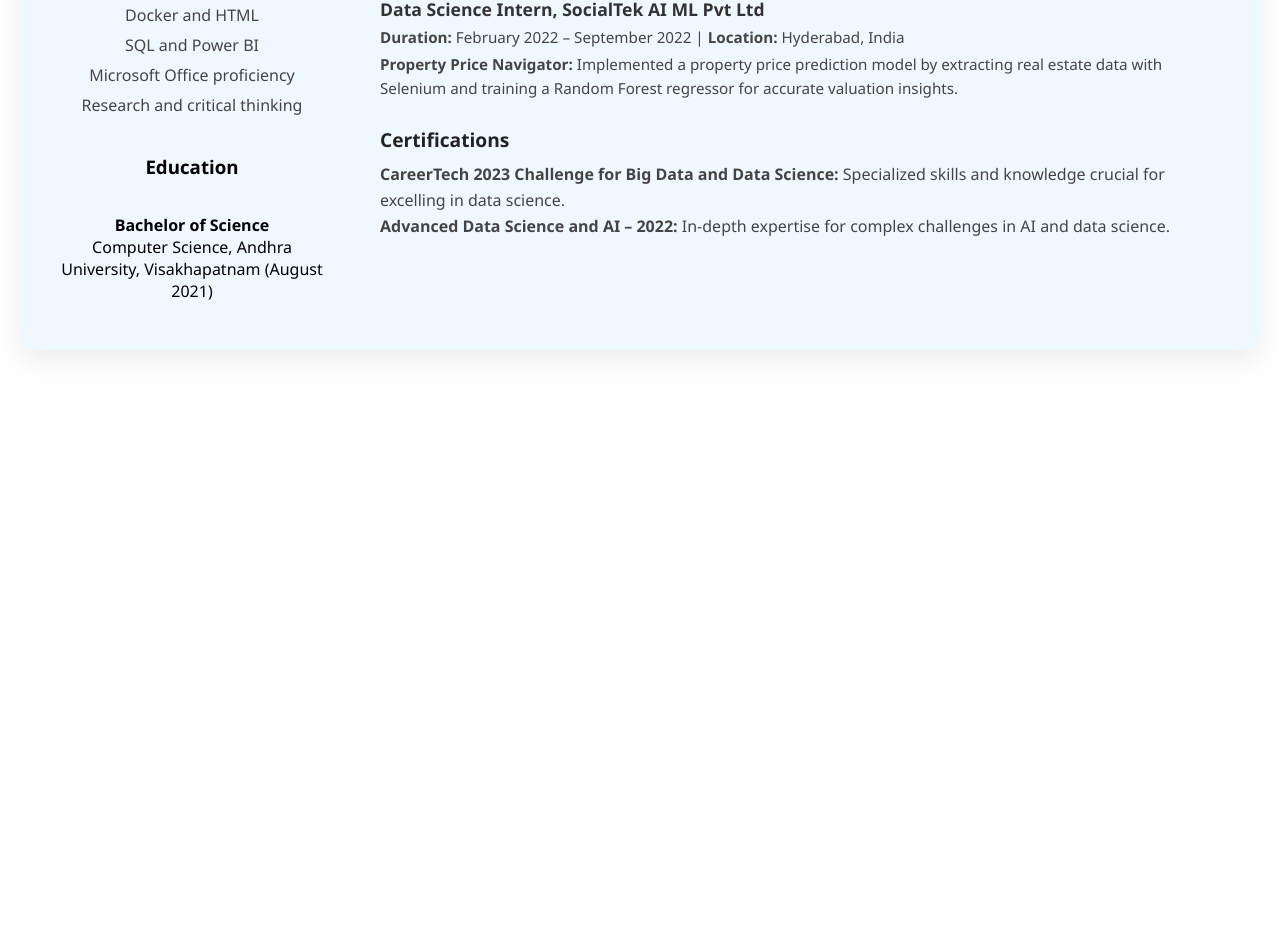
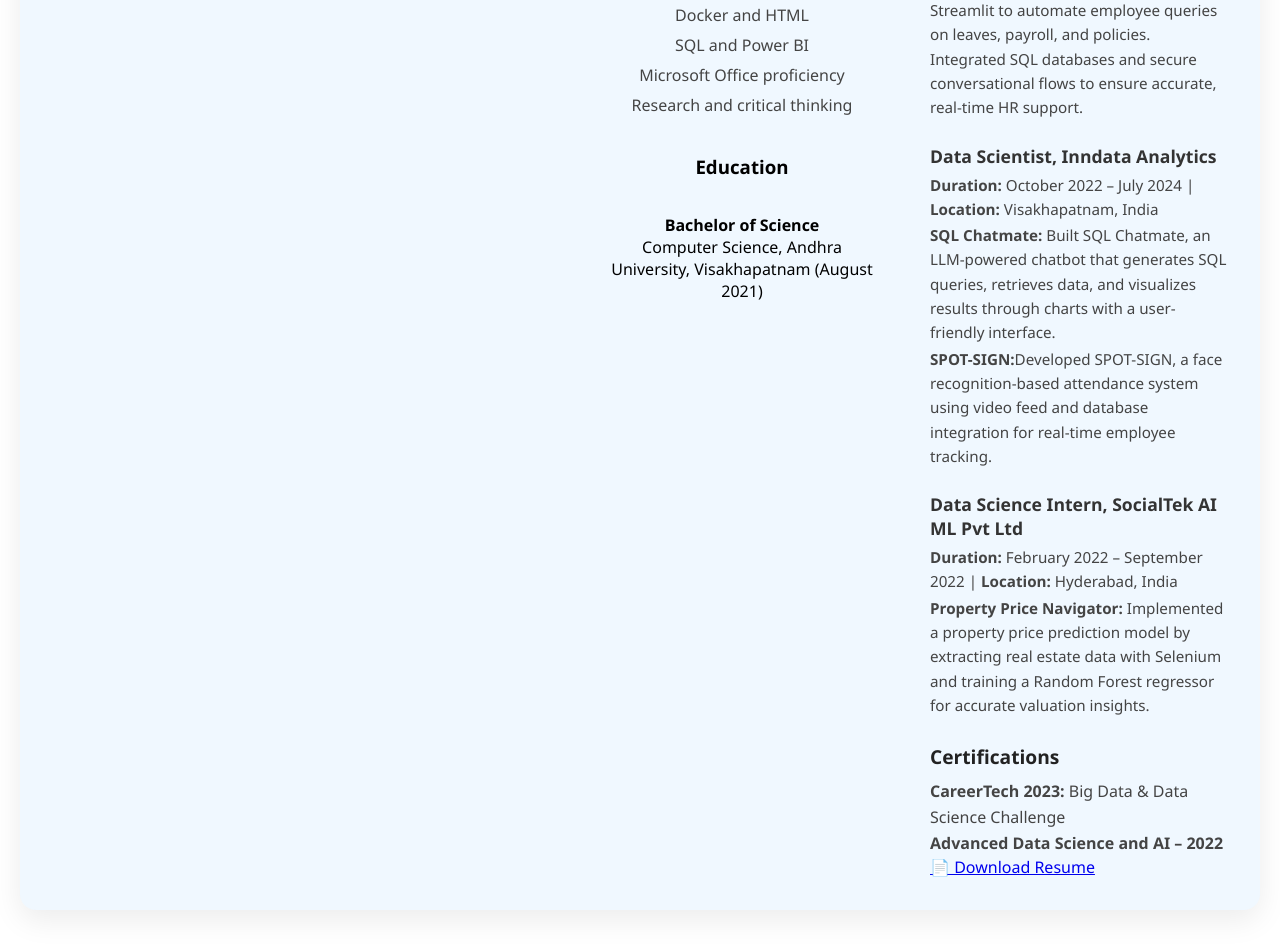
Before and after one commit to prameelareddi/prameela_portfolio, a plain HTML site: page index.html in a window 1280 px wide. Shown: the part 707-1657 px from the top of the page. Before the commit the page ends 1097 px from the top, so only its background shows below. Drawn offline with Linux system fonts and the light colour scheme.

Commit message:
Update index.html

```diff
--- a/index.html
+++ b/index.html
@@ -7,22 +7,24 @@
   <link rel="stylesheet" href="style.css">
 </head>
 <body>
+
   <div class="profile-card">
+    <!-- Logo in corner of the card -->
+    <div class="logo-inside">
+      <a href="https://www.avlris.com" target="_blank">
+        <img src="logo.png" alt="Logo" class="logo">
+      </a>
+    </div>
+
     <div class="profile-left">
       <img src="profile1.jpeg" alt="Prameela Reddi" class="profile-pic">
 
       <section class="contact-section">
         <h3>Contact</h3>
         <ul class="contact-list">
-          <li><a href="mailto:prameela@avlris.com" target="_blank">
-            <img src="https://cdn-icons-png.flaticon.com/24/561/561127.png" alt="Email" /> Email
-          </a></li>
-          <li><a href="https://github.com/prameelareddi" target="_blank">
-            <img src="https://cdn-icons-png.flaticon.com/24/733/733553.png" alt="GitHub" /> GitHub
-          </a></li>
-          <li><a href="https://linkedin.com/in/prameelareddi" target="_blank">
-            <img src="https://cdn-icons-png.flaticon.com/24/174/174857.png" alt="LinkedIn" /> LinkedIn
-          </a></li>
+          <li><a href="mailto:prameela@avlris.com" target="_blank"><img src="https://cdn-icons-png.flaticon.com/24/561/561127.png" alt="Email" /> Email</a></li>
+          <li><a href="https://github.com/prameelareddi" target="_blank"><img src="https://cdn-icons-png.flaticon.com/24/733/733553.png" alt="GitHub" /> GitHub</a></li>
+          <li><a href="https://linkedin.com/in/prameelareddi" target="_blank"><img src="https://cdn-icons-png.flaticon.com/24/174/174857.png" alt="LinkedIn" /> LinkedIn</a></li>
         </ul>
       </section>
 
@@ -42,6 +44,7 @@
           <li>Research and critical thinking</li>
         </ul>
       </section>
+
       <section class="education-section">
         <h3>Education</h3>
         <p><strong>Bachelor of Science</strong><br>Computer Science, Andhra University, Visakhapatnam (August 2021)</p>
@@ -63,14 +66,14 @@
         <div class="company">
           <h4>Lead Data Scientist, AVLR Innovative Solutions Pvt Ltd</h4>
           <p><strong>Duration:</strong> August 2024 – Current | <strong>Location:</strong> Hyderabad, India</p>
-          <p><strong>HRMS Chatbot:</strong> Developed an HRMS chatbot using Python, Hugging Face, and Streamlit to automate employee queries on leaves, payroll, and policies. Integrated SQL databases and secure conversational flows to ensure accurate, real-time HR support.</p>
+          <p><strong>HRMS Chatbot:</strong>  Developed an HRMS chatbot using Python, Hugging Face, and Streamlit to automate employee queries on leaves, payroll, and policies. Integrated SQL databases and secure conversational flows to ensure accurate, real-time HR support.</p>
         </div>
 
         <div class="company">
           <h4>Data Scientist, Inndata Analytics</h4>
           <p><strong>Duration:</strong> October 2022 – July 2024 | <strong>Location:</strong> Visakhapatnam, India</p>
           <p><strong>SQL Chatmate:</strong> Built SQL Chatmate, an LLM-powered chatbot that generates SQL queries, retrieves data, and visualizes results through charts with a user-friendly interface.</p>
-          <p><strong>SPOT-SIGN:</strong> Developed SPOT-SIGN, a face recognition-based attendance system using video feed and database integration for real-time employee tracking.</p>
+          <p><strong>SPOT-SIGN:</strong>Developed SPOT-SIGN, a face recognition-based attendance system using video feed and database integration for real-time employee tracking.</p>
         </div>
 
         <div class="company">
@@ -82,9 +85,15 @@
 
       <section class="certifications-section">
         <h3>Certifications</h3>
-        <p><strong>CareerTech 2023 Challenge for Big Data and Data Science:</strong> Specialized skills and knowledge crucial for excelling in data science.</p>
-        <p><strong>Advanced Data Science and AI – 2022:</strong> In-depth expertise for complex challenges in AI and data science.</p>
+        <p><strong>CareerTech 2023:</strong> Big Data & Data Science Challenge</p>
+        <p><strong>Advanced Data Science and AI – 2022</strong></p>
       </section>
+
+      <!-- Resume Download Button Below Certifications -->
+      <div class="resume-button">
+        <a href="resume.pdf" download>📄 Download Resume</a>
+      </div>
+
     </div>
   </div>
 </body>
```
